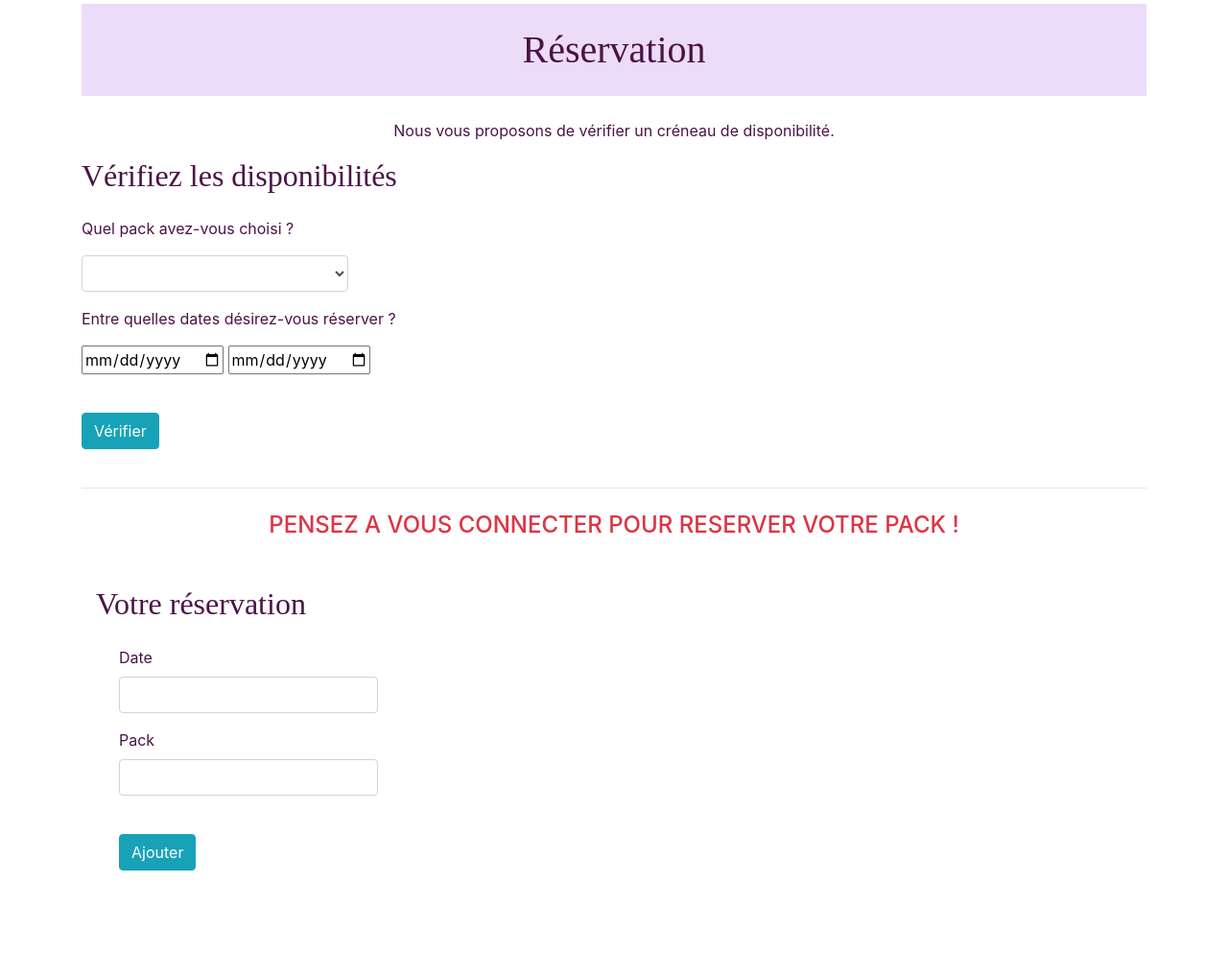
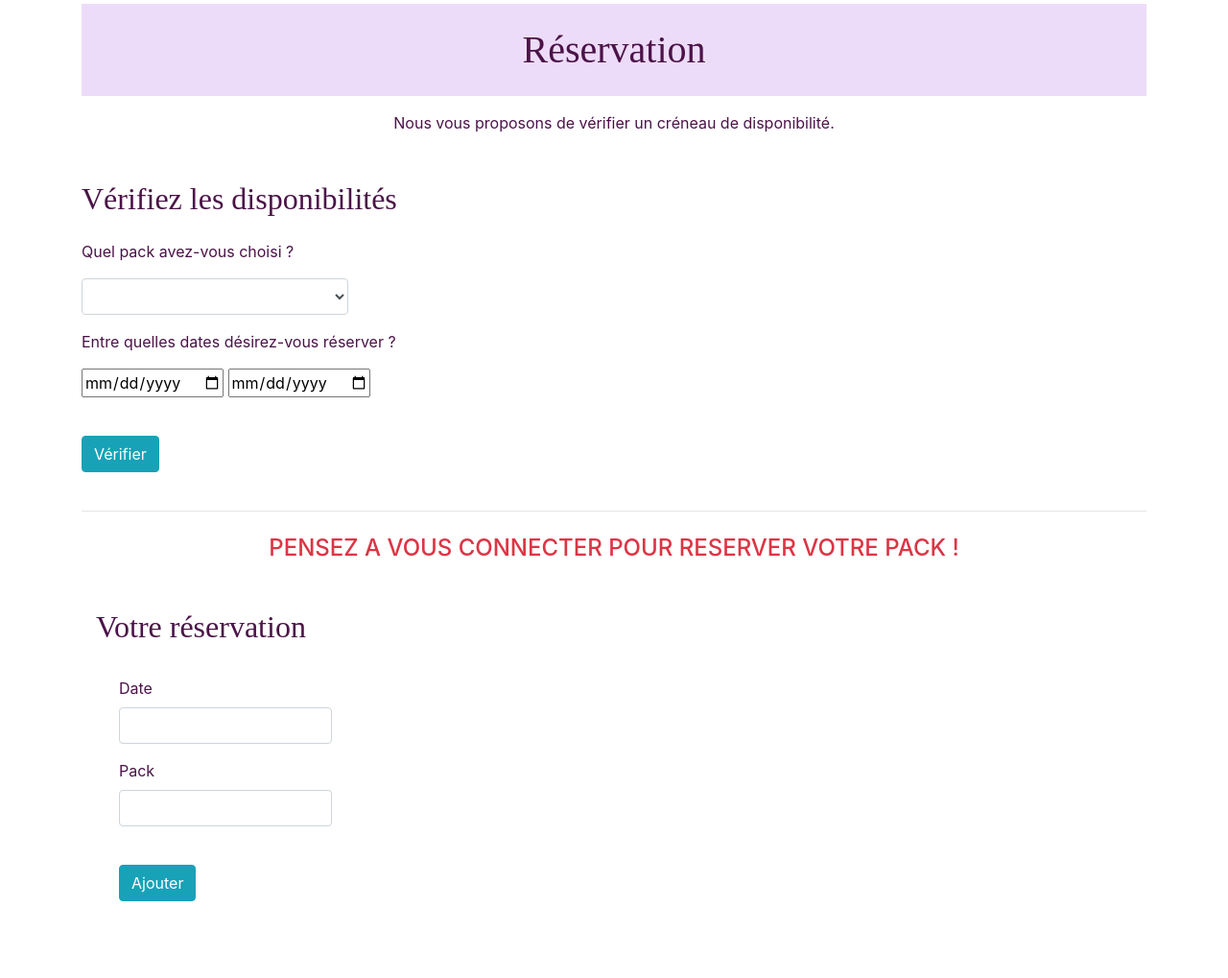
Before and after one commit to PriscaR78/fetes_un_voeu, a Symfony app: template templates/laurence/reservation.html.twig in a window 1280 px wide. Shown: the part 140-1159 px from the top of the page at 96% size. Before the commit the page ends 1047 px from the top, so only its background shows below. Run offline with Twig, Linux system fonts and the light colour scheme; the template is opened without the code that fills it: most values are stand-ins (such as "Sample title", 1, 10 or a date in 2020); form fields are guessed from the names that the template uses; some libraries are stand-ins or nearby versions; some web fonts are replaced.

Commit message:
« modifs_prisca »

```diff
--- a/templates/laurence/reservation.html.twig
+++ b/templates/laurence/reservation.html.twig
@@ -4,10 +4,10 @@
 
  <div class="container mt-4">
     <h1 class="text-center p-4" style="background-color: #eddcf9">Réservation</h1>
-    <p class="text-center mt-4">Nous vous proposons de vérifier un créneau de disponibilité.
+    <p class="text-center mt-3">Nous vous proposons de vérifier un créneau de disponibilité.
     </p>
 
-    <h2>Vérifiez les disponibilités</h2>
+    <h2 class="mt-5">Vérifiez les disponibilités</h2>
 
     {% for message in app.flashes('success') %}
     <div class="col-md-6 bg-primary p-4 rounded mx-auto text-center text-white mb-3">
@@ -63,7 +63,7 @@
  <div class="container mt-4">
   <h4 class="text-danger text-center mt-4">PENSEZ A VOUS CONNECTER POUR RESERVER VOTRE PACK !</h4>
 <h2 class="mt-5">Votre réservation</h2>
-    <div class="w-25 m-4">
+    <div class="w-25 p-4">
         {{ form_start(formResa) }}
 
         {{ form_row(formResa.date) }}
```
